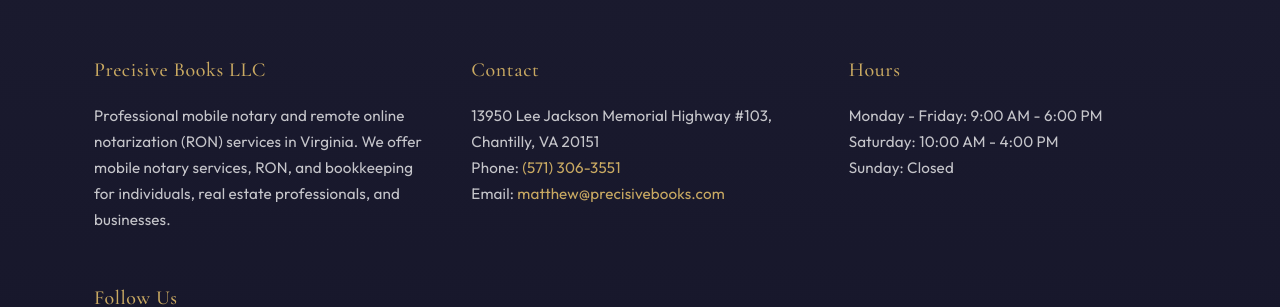
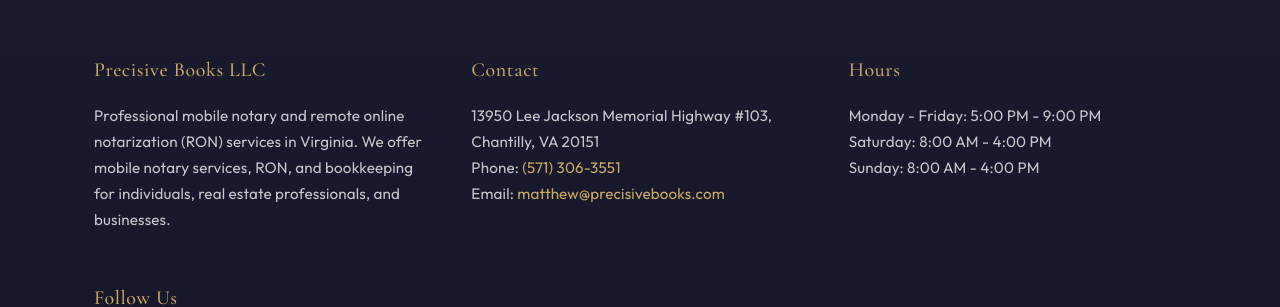
Before and after one commit to precisivebooks/precisivebooks-site, a Jekyll site: the page built from contact/index.html, in a window 1280 px wide and 900 px high, scrolled down 2339 px. Shown: the part 380-687 px from the top of the window. Built offline with Jekyll 4.4.1, drawn with Linux system fonts in a browser that asks for light colours; some of the changed text lies outside the part shown.

Commit message:
Update hours and luxurious styling

```diff
--- a/_config.yml
+++ b/_config.yml
@@ -22,9 +22,9 @@
   email: "matthew@precisivebooks.com"
   address: "13950 Lee Jackson Memorial Highway #103, Chantilly, VA 20151"
   hours:
-    weekdays: "Monday - Friday: 9:00 AM - 6:00 PM"
-    saturday: "Saturday: 10:00 AM - 4:00 PM"
-    sunday: "Sunday: Closed"
+    weekdays: "Monday - Friday: 5:00 PM - 9:00 PM"
+    saturday: "Saturday: 8:00 AM - 4:00 PM"
+    sunday: "Sunday: 8:00 AM - 4:00 PM"
 
 # Navigation
 navigation:
--- a/contact/index.html
+++ b/contact/index.html
@@ -21,9 +21,9 @@
 <h2>Business Hours</h2>
 
 <ul>
-<li><strong>Monday - Friday:</strong> 9:00 AM - 6:00 PM</li>
-<li><strong>Saturday:</strong> 10:00 AM - 4:00 PM</li>
-<li><strong>Sunday:</strong> Closed</li>
+<li>{{ site.contact.hours.weekdays }}</li>
+<li>{{ site.contact.hours.saturday }}</li>
+<li>{{ site.contact.hours.sunday }}</li>
 </ul>
 
 <h2>Contact Form</h2>
```
